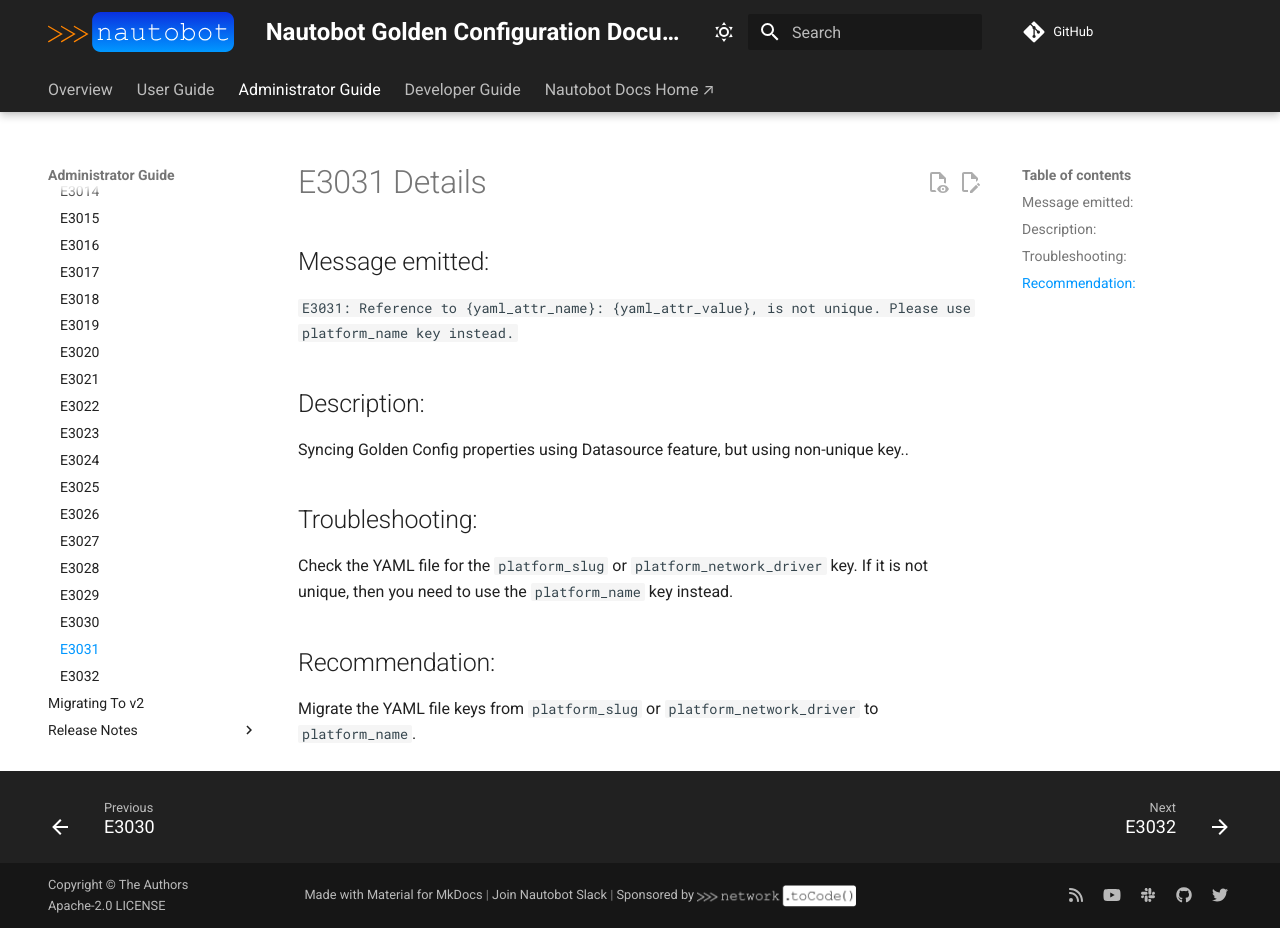
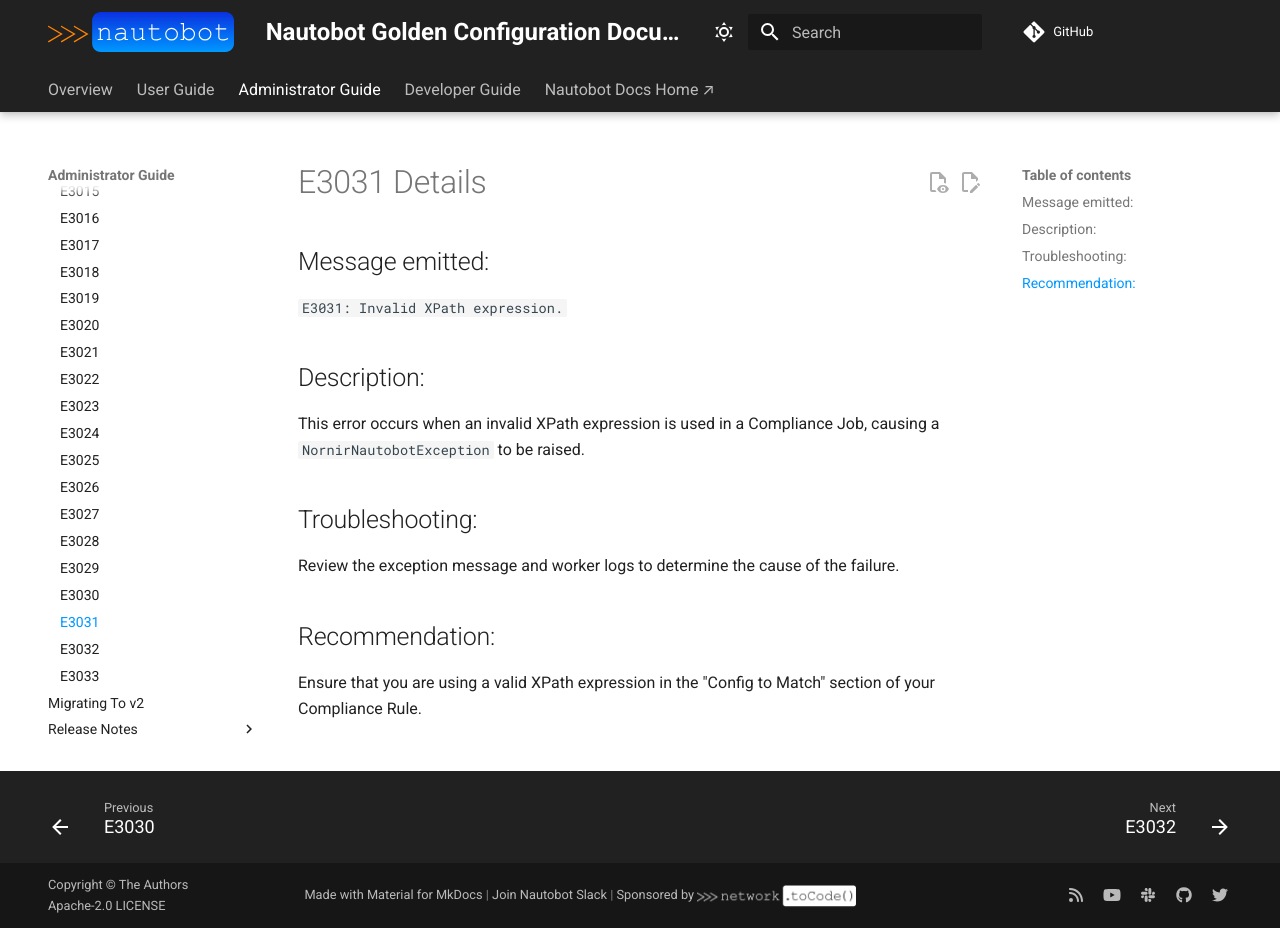
Before and after one commit to nautobot/nautobot-app-golden-config, an MkDocs documentation site: the page built from docs/admin/troubleshooting/E3031.md, in a window 1280 px wide and 928 px high. Built offline with MkDocs 1.6.1 and Material for MkDocs 9.7.7, drawn with Linux system fonts in a browser that asks for light colours; comment, search, counter and statistics services are not loaded.

Commit message:
update used error codes

```diff
--- a/docs/admin/troubleshooting/E3031.md
+++ b/docs/admin/troubleshooting/E3031.md
@@ -2,16 +2,16 @@
 
 ## Message emitted:
 
-`E3031: Reference to {yaml_attr_name}: {yaml_attr_value}, is not unique. Please use platform_name key instead.`
+`E3031: Invalid XPath expression.`
 
 ## Description:
 
-Syncing Golden Config properties using Datasource feature, but using non-unique key..
+This error occurs when an invalid XPath expression is used in a Compliance Job, causing a `NornirNautobotException` to be raised.
 
 ## Troubleshooting:
 
-Check the YAML file for the `platform_slug` or `platform_network_driver` key. If it is not unique, then you need to use the `platform_name` key instead.
+Review the exception message and worker logs to determine the cause of the failure.
 
 ## Recommendation:
 
-Migrate the YAML file keys from `platform_slug` or `platform_network_driver` to `platform_name`.
+Ensure that you are using a valid XPath expression in the "Config to Match" section of your Compliance Rule.
--- a/mkdocs.yml
+++ b/mkdocs.yml
@@ -168,6 +168,7 @@ nav:
           - E3030: "admin/troubleshooting/E3030.md"
           - E3031: "admin/troubleshooting/E3031.md"
           - E3032: "admin/troubleshooting/E3032.md"
+          - E3033: "admin/troubleshooting/E3033.md"
       - Migrating To v2: "admin/migrating_to_v2.md"
       - Release Notes:
           - "admin/release_notes/index.md"
```
Also changed, not shown: docs/admin/troubleshooting/E3032.md (+4 -4 lines), docs/admin/troubleshooting/E3033.md (added, +17 -0 lines), 2 other files.
